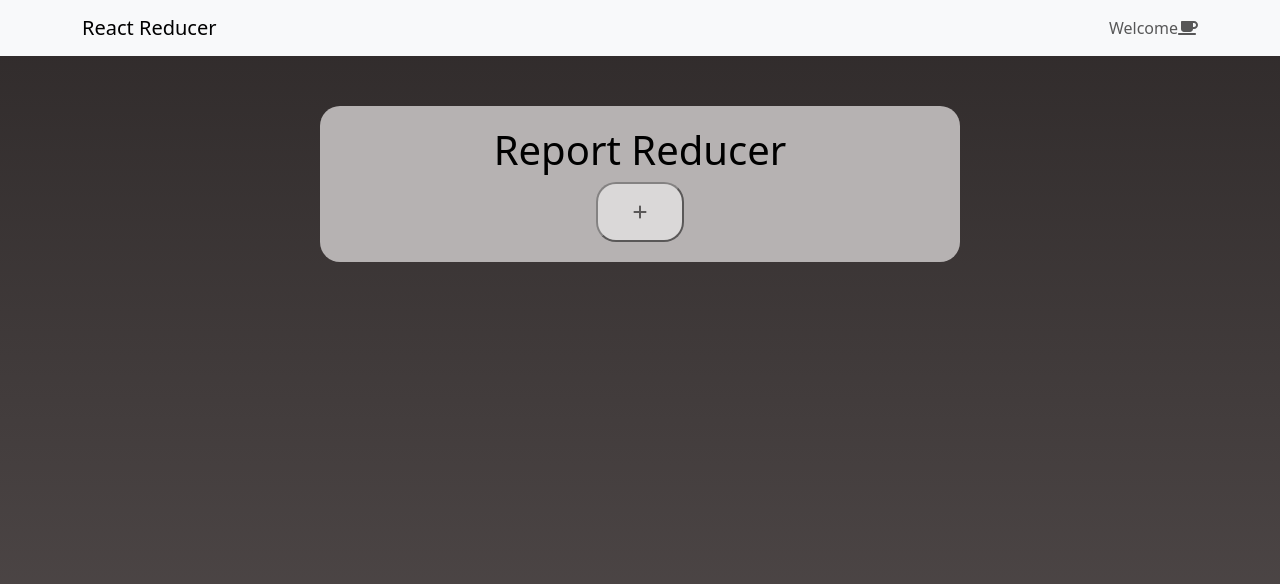
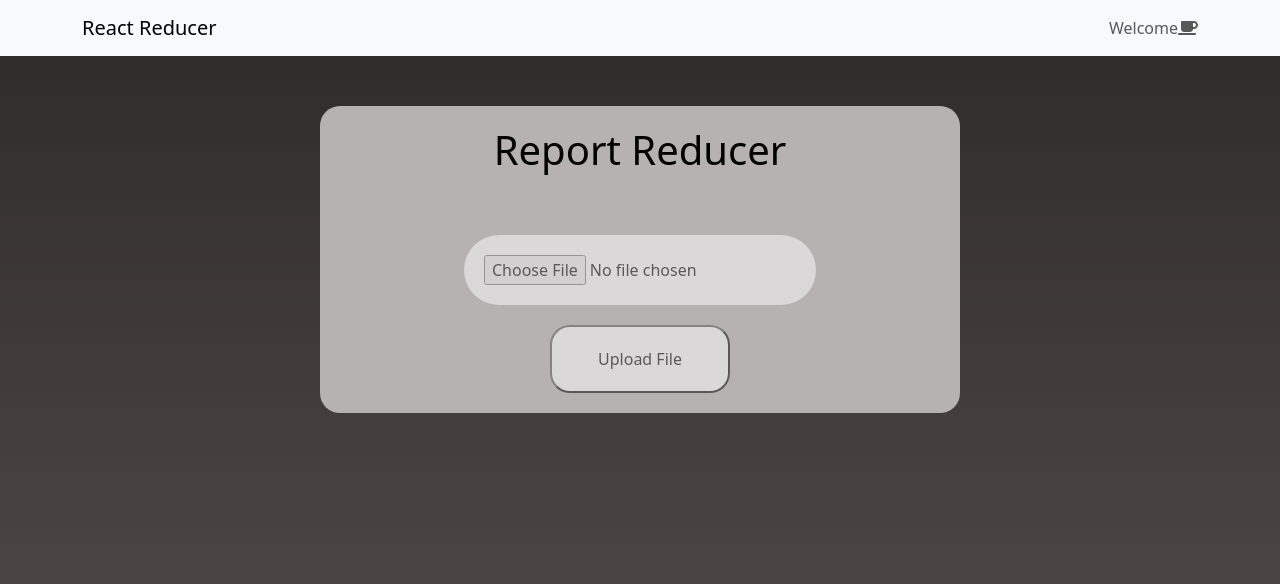
Before and after one commit to RajanChavada/ReportReducer, a React (Create React App) app in the folder reportredcuer/: page / in a window 1280 px wide. Shown: the top 584 px of the page. Built offline with nearby package versions, Linux system fonts and the light colour scheme.

Commit message:
Added file reading and writing
User adds files into the react page, backend grabs the file and reads and writes to a file txt in order to be processed

```diff
--- a/reportredcuer/src/components/MainCard.js
+++ b/reportredcuer/src/components/MainCard.js
@@ -1,70 +1,54 @@
-import React, {useState, useRef} from 'react'
-import { FontAwesomeIcon } from '@fortawesome/react-fontawesome';
-import { faPlus } from '@fortawesome/free-solid-svg-icons';
-import "./css/main.css"
+import React, { useState } from 'react';
 import axios from 'axios';
-
+import './css/main.css'
 
 export default function MainCard() {
+  const [file, setFile] = useState(null);
 
-  const [file, setFile] = useState();
+  const handleFileChange = (event) => {
+    setFile(event.target.files[0]);
+  };
 
-  const inputFile = useRef(null);
-
-  const handleFileSubmit = () => {
-    console.log("File submitted");
-    inputFile.current.click(); // does nothing now
-  }
-
-  function handleChange(e) {
-    setFile(e.target.files[0]);
-  }
-
-  // handle submit axios
-  function handleSubmit(e) {
-    e.preventDefault();
+  const handleSubmit = async () => {
     if (!file) {
       console.error('No file selected');
       return;
     }
 
-    const url = 'http://127.0.0.1:5000/uploadFile';
-    const formData = new FormData();
-    formData.append('file', file);
-    formData.append('fileName', file.name);
-    const config = {
-      headers: {
-        'content-type': 'multipart/form-data',
-      },
-    };
+    try {
+      const formData = new FormData();
+      formData.append('file', file);
 
-    axios.post(url, formData, config)
-      .then((response) => {
-        console.log(response.data);
-      })
-      .catch((error) => {
-        console.error('Error uploading file:', error);
+      const response = await axios.post('http://127.0.0.1:5000/uploadFile', formData, {
+        headers: {
+          'Content-Type': 'multipart/form-data'
+        }
       });
-  }
 
+      console.log(response.data);
+    } catch (error) {
+      console.error('Error uploading file:', error);
+    }
+  };
 
   return (
-    <div>
+    <div className='document-adder'>
       <h1>Report Reducer</h1>
-
-      <div className="document-adder" onClick={handleFileSubmit}>
-        <input
-        type='file'
-        id='file'
-        ref={inputFile}
-        style={{display: 'none'}}
-        onChange={handleChange}
-        />
-       <button type='submit' onClick={handleSubmit}><FontAwesomeIcon icon={faPlus} /></button>
-
-      </div>
-
-
+      <hr></hr>
+      <input
+      type="file"
+      onChange={handleFileChange}
+      style={{
+        backgroundColor: 'white',
+        opacity: 0.5,
+        borderRadius: 100,
+        padding: 20,
+        margin: 20,
+        display: 'flex',
+        justifyContent: 'center',
+        alignItems: 'center' }}
+      />
+      <button onClick={handleSubmit}>Upload File</button>
     </div>
-  )
+  );
 }
--- a/reportredcuer/src/components/css/main.css
+++ b/reportredcuer/src/components/css/main.css
@@ -1,18 +1,36 @@
+.document-adder {
+    display: flex;
+    flex-direction: column;
+    align-items: center;
+    width: 100%;
+}
+
 .document-adder button {
     background-color: white;
     opacity: 0.5;
     display: flex;
-    justify-content: center; /* Horizontal centering */
-    align-items: center; /* Vertical centering */
+    justify-content: center;
+    align-items: center;
     width: 30%;
-    margin: 0 auto; /* Center horizontally */
+    margin: 0 auto;
     padding: 20px;
     border-radius: 20px;
     outline: 0;
 }
 
+.document-adder h1 {
+    display: flex;
+    justify-content: center;
+    align-items: center;
+}
+
+.document-adder input {
+    display: flex;
+    justify-content: center;
+    align-items: center;
+}
 
 .document-adder button:hover {
-    background-color: rgb(167, 161, 161); ;
+    background-color: rgb(167, 161, 161);
     outline: 0;
 }
```
Also changed, not shown: reportredcuer/api/Data.txt (added), 1 other file (tests, documents, lock files or other folders).
